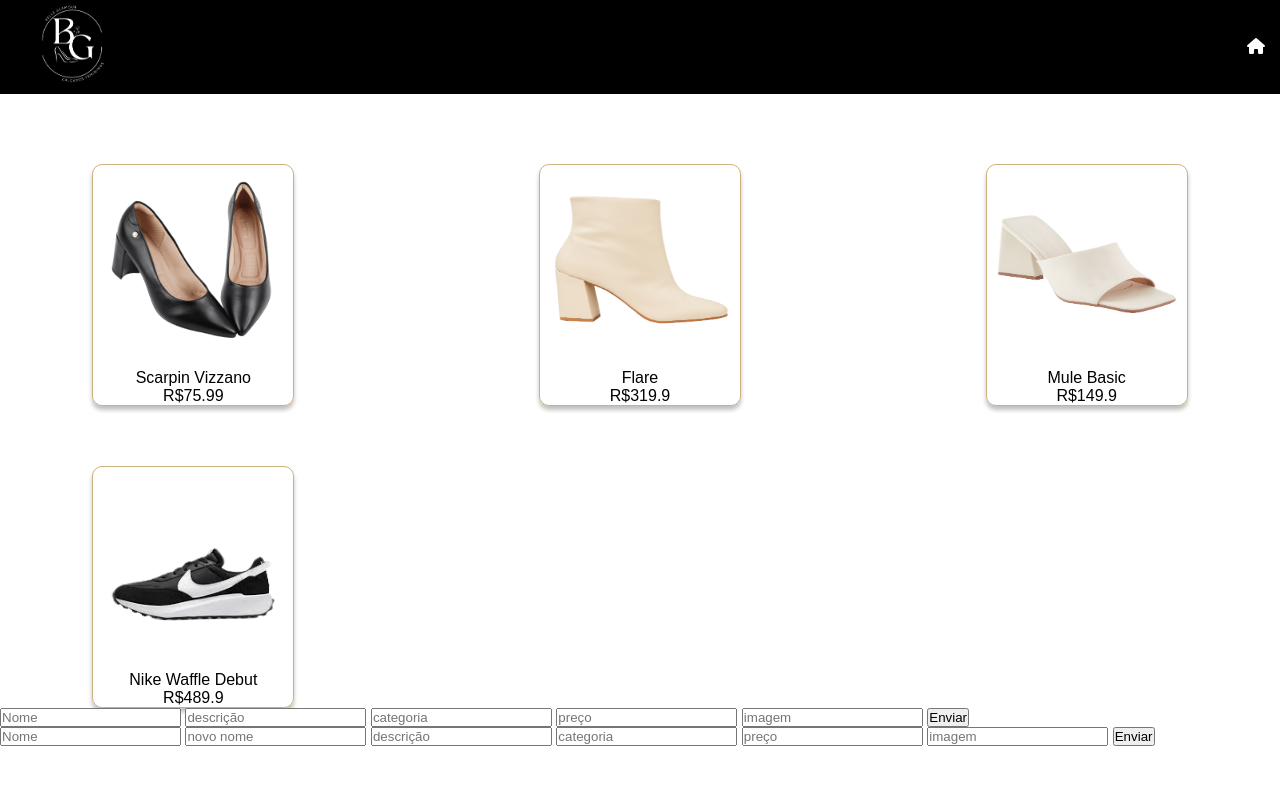
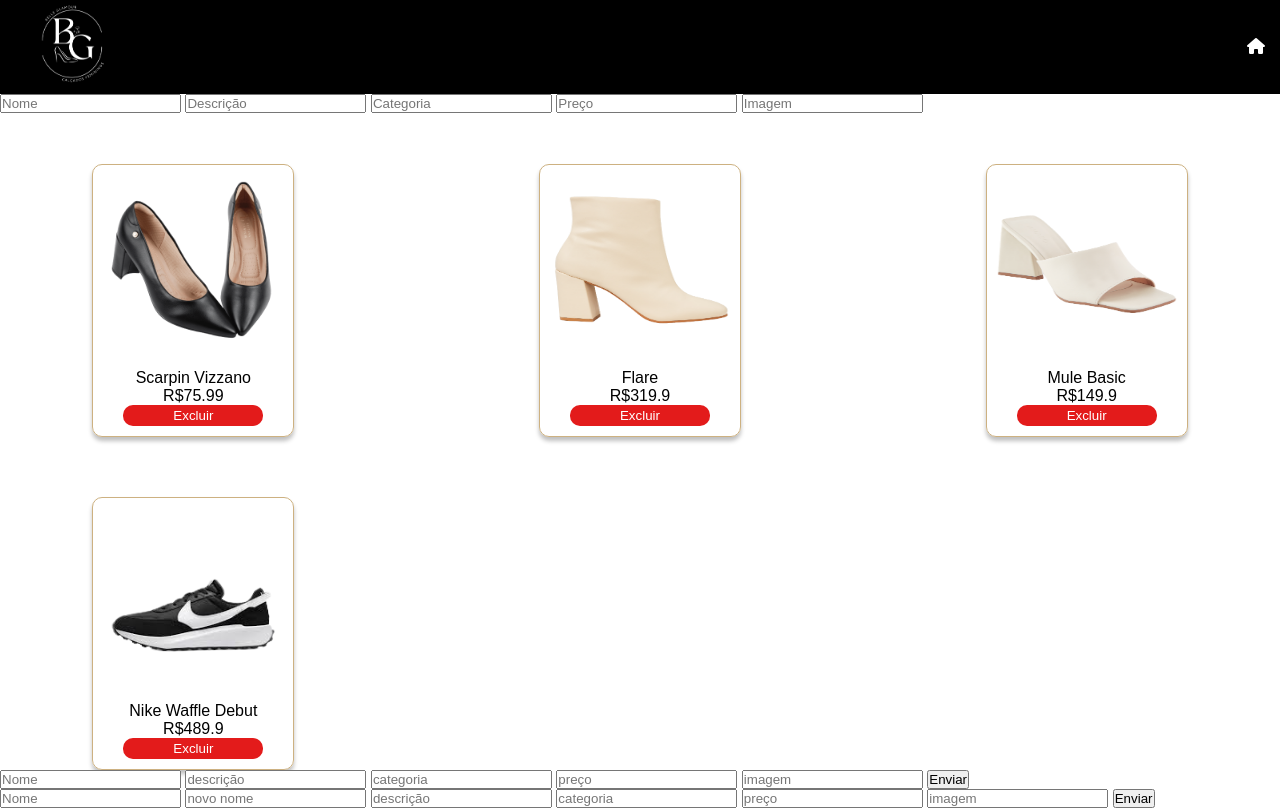
Before and after one commit to oRichard05/PeNaModa, a plain HTML site: page index.html in a window 1280 px wide. Drawn offline with Linux system fonts and the light colour scheme; a web font is replaced by a local one.

Commit message:
main criada kk

```diff
--- a/assets/css/style.css
+++ b/assets/css/style.css
@@ -53,19 +53,19 @@
 }
 
 .excluir {
-    display: none;
     border: none;
     outline: none;
     border-radius: 10px;
-    background-color: rgb(167, 27, 27);
+    background-color: #E31B1B;
     color: white;
-    padding: 5px;
+    padding: 3px;
     width: 70%;
     cursor: pointer;
     margin-bottom: 10px;
 }
-.product:hover{
-    .excluir{
-        display:inline;
-    }
+.excluir:hover{
+    scale: 1.05;
 }
+.modal{
+    position: fixed !important;
+}
--- a/assets/js/script.js
+++ b/assets/js/script.js
@@ -97,7 +97,7 @@
             <img onclick="maisInfo(this)" src="`+ val.img + `"/>
             <p>`+ val.nome + `</p>
             <p> R$`+ val.preco + `</p>
-            <button class="excluir" onclick="deletar(this)" >excluir</button>
+            <button class="excluir" onclick="deletar(this)" >Excluir</button>
         </div>
         `
     })
@@ -113,3 +113,8 @@
 function maisInfo(item) {
     console.log("teste")
 }
+
+modal = () =>{
+    var paimodal = document.getElementById('main')
+    paimodal.innerHTML = ""
+}
--- a/index.html
+++ b/index.html
@@ -22,6 +22,16 @@
             <i id="um" class="fa-solid fa-house" style="color: #ffffff;"></i>
         </a>
     </header>
+    <main id="main">
+        <div class="modal">
+            <form action="">
+                <input type="text" name="nome" placeholder="Nome">
+                <input type="text" name="desc" placeholder="Descrição">
+                <input type="text" name="categoria" placeholder="Categoria">
+                <input type="text" name="preco" placeholder="Preço">
+                <input type="text" name="imagem" placeholder="Imagem">
+            </form>
+        </div>
         <section class="produtos">
             <div id="product"></div>
         </section>
@@ -44,6 +54,7 @@
                 <button type="submit">Enviar</button>
             </form>
         </section>
+    </main>
     <script src="assets/js/script.js"></script>
     <script src="https://kit.fontawesome.com/7f62cd2861.js" crossorigin="anonymous"></script>
 </body>
```
Lines whose indentation alone changed are shown as unchanged.
